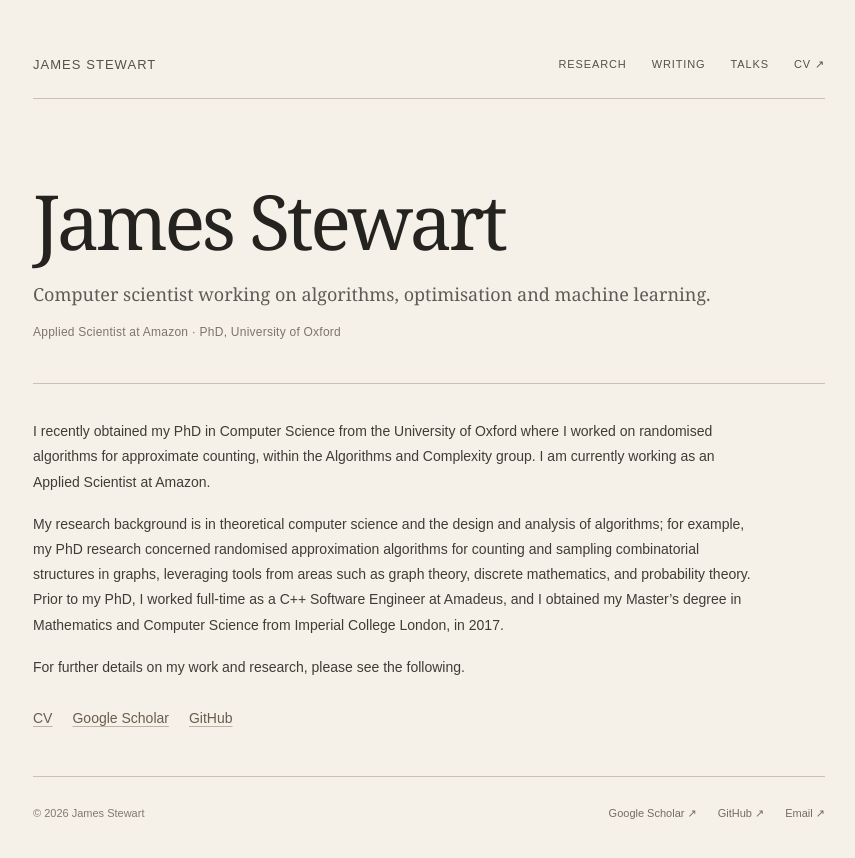
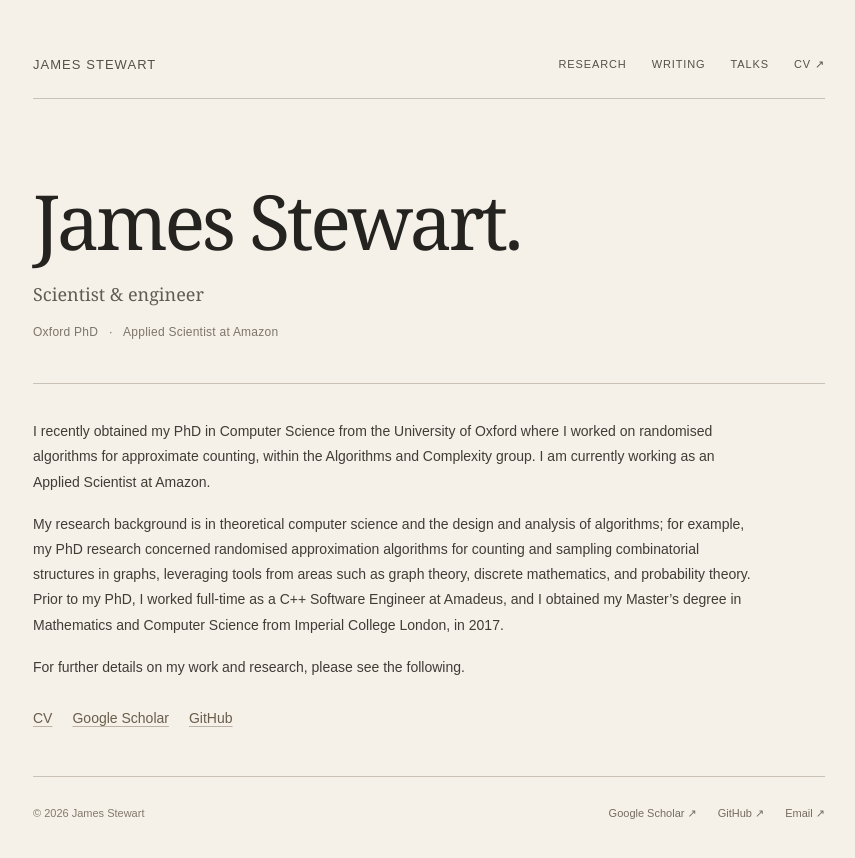
Before and after one commit to j-iss/j-iss.github.io, a Jekyll site: the page built from index.md, in a window 1280 px wide. Shown: the top 858 px of the page, without its empty margins (211-1066 px from the left). Built offline with Jekyll 4.4.1, drawn with Linux system fonts in a browser that asks for light colours.

Commit message:
Recreate original editorial minimalism concept

```diff
--- a/_layouts/home.html
+++ b/_layouts/home.html
@@ -1,4 +1,5 @@
 ---
 layout: default
 ---
-<section class="hero"><h1>James Stewart</h1><p class="hero-subtitle">Computer scientist working on algorithms, optimisation and machine learning.</p><p class="hero-meta">Applied Scientist at Amazon · PhD, University of Oxford</p></section><section class="home-body"><div class="body-copy">{{ content }}</div></section>
+<section class="hero"><h1>James Stewart.</h1><p class="hero-subtitle">Scientist &amp; engineer</p><p class="hero-meta">Oxford PhD &nbsp; · &nbsp; Applied Scientist at Amazon</p></section>
+<section class="home-body"><div class="body-copy">{{ content }}</div></section>
```
